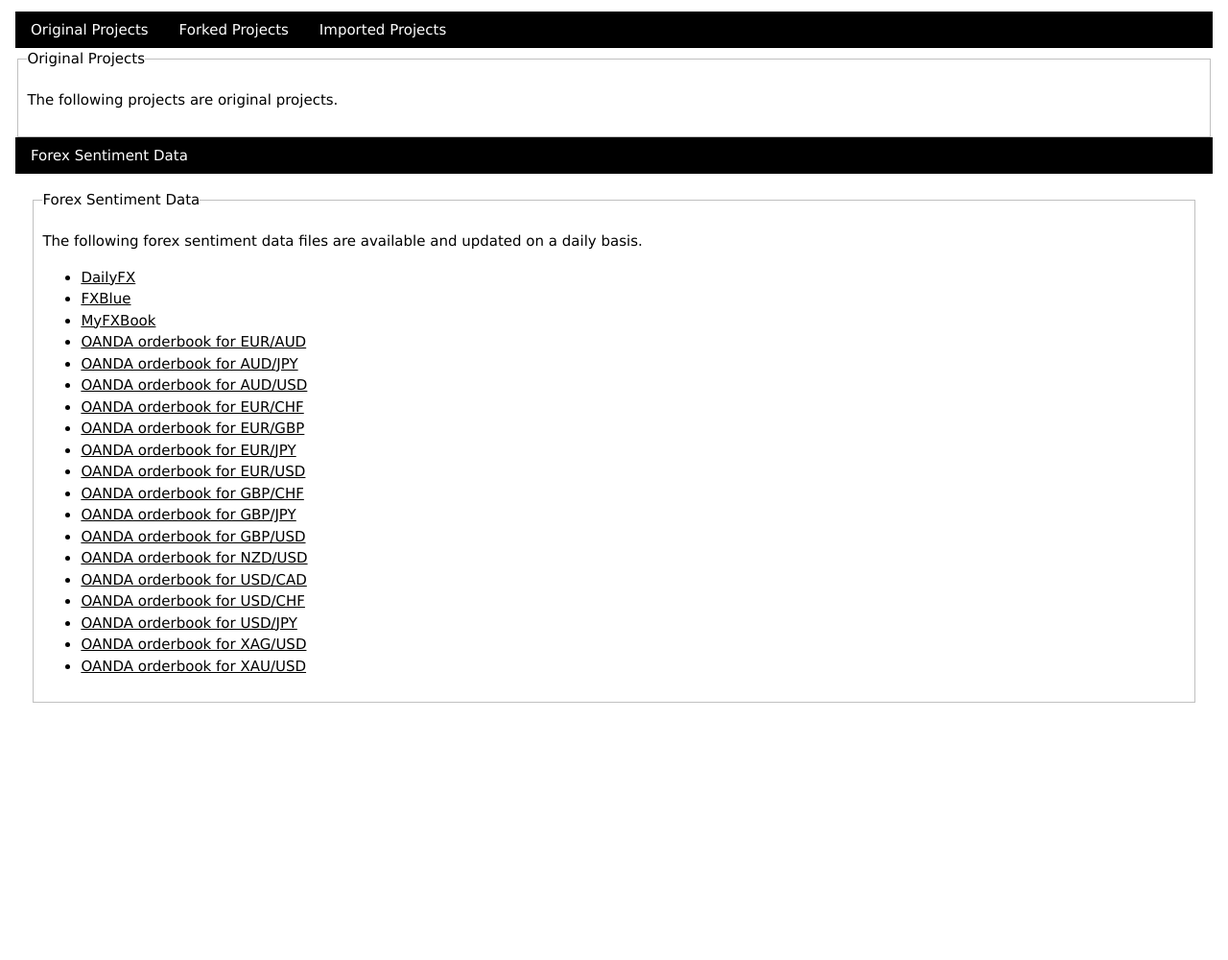
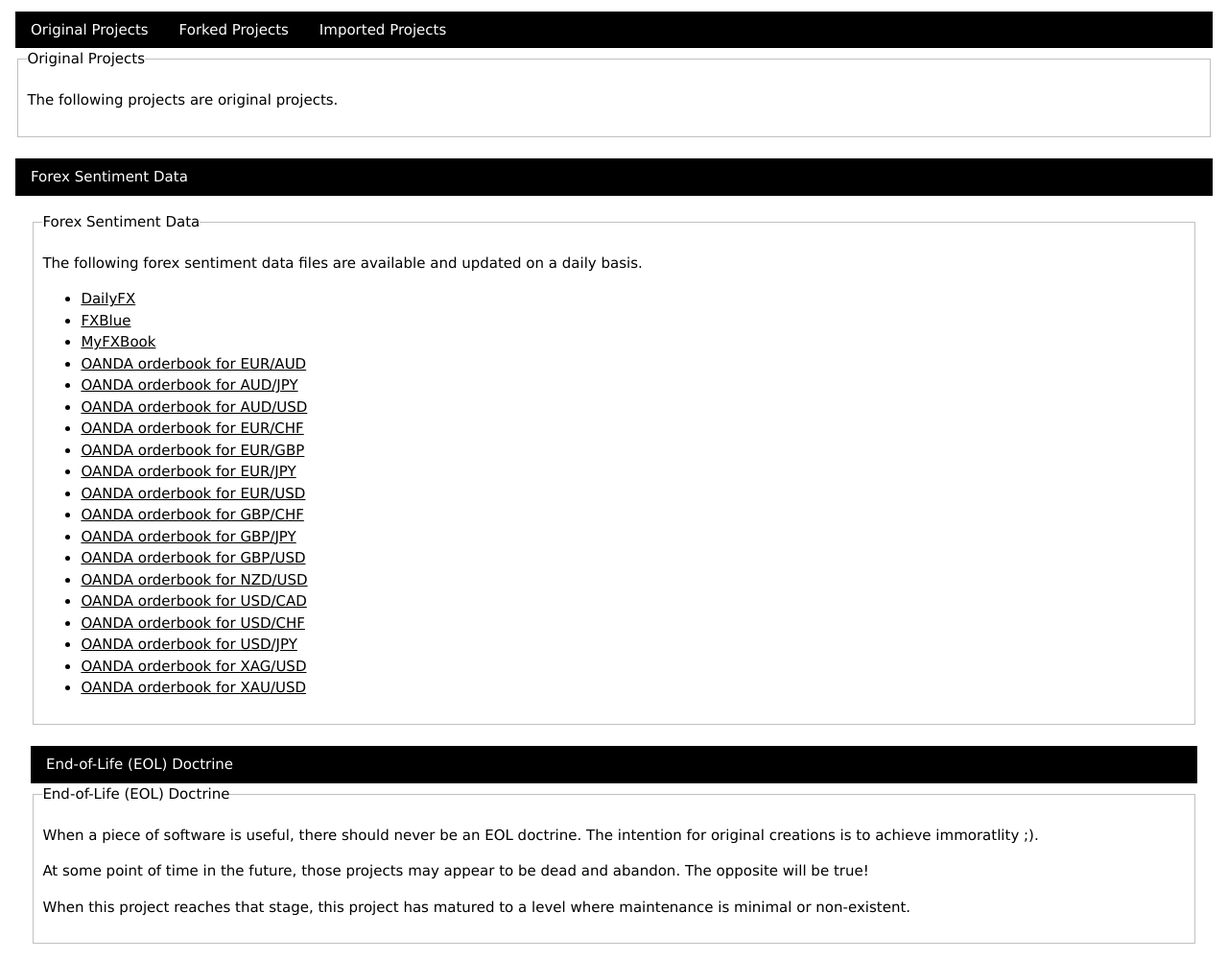
Before and after one commit to pingleware/pingleware.github.io, a plain HTML site: page index.html in a window 1280 px wide. Shown: the part 96-1096 px from the top of the page at 96% size. Before the commit the page ends 845 px from the top, so only its background shows below. Drawn offline with nearby package versions, Linux system fonts and the light colour scheme.

Commit message:
added EOL to index.html

```diff
--- a/index.html
+++ b/index.html
@@ -33,6 +33,7 @@
                     <p>The following projects have been imported from other respositories.</p>
                 </fieldset>
             </div>
+            <br/>
             <div class="w3-bar w3-black">
                 <div class="w3-bar-item">Forex Sentiment Data</div>
             </div>
@@ -62,6 +63,16 @@
                         <li><a href="oanda-orderbook-xauusd.json" target="_blank">OANDA orderbook for XAU/USD</a></li>
                     </ul>
                 </fieldset>
+                <br/>
+                <div class="w3-bar w3-black">
+                    <div class="w3-bar-item">End-of-Life (EOL) Doctrine</div>
+                </div>
+                <fieldset>
+                    <legend>End-of-Life (EOL) Doctrine</legend>
+                    <p>When a piece of software is useful, there should never be an EOL doctrine. The intention for original creations is to achieve immoratlity ;).</p>
+                    <p>At some point of time in the future, those projects may appear to be dead and abandon. The opposite will be true!</p>
+                    <p>When this project reaches that stage, this project has matured to a level where maintenance is minimal or non-existent.</p>
+                </fieldset>
             </div>
         </div>
         <!-- JavaScript -->
```
